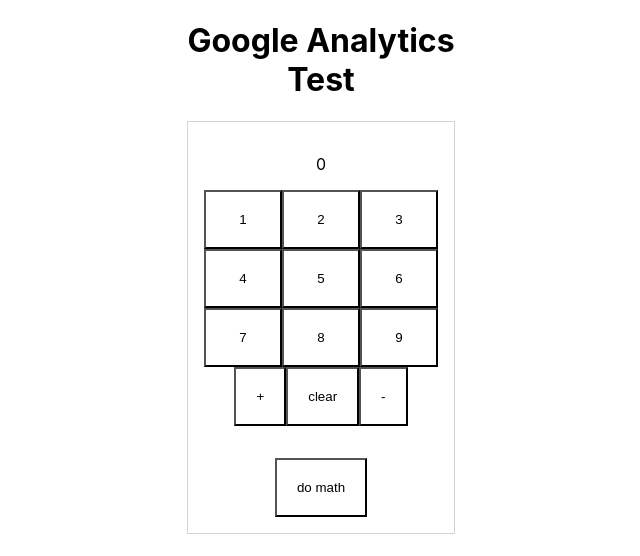
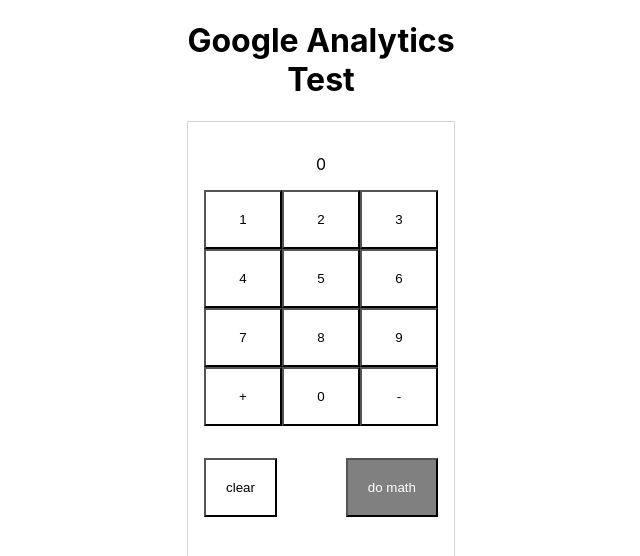
Before and after one commit to jathom30/test-google-analytics, a React (Create React App) app: page / in a window 1280 px wide. Both pictures are taken after a click on the button "click me". Shown: the top 556 px of the page, without its empty margins (319-959 px from the left). Built offline with nearby package versions, Linux system fonts and the light colour scheme.

Commit message:
update calc

```diff
--- a/src/App.js
+++ b/src/App.js
@@ -33,8 +33,12 @@
   };
   const handleSolve = () => {
     const secondNumber = parseInt(numbers.join(""));
-    if (operator === "add") setSolution(firstNumber + secondNumber);
-    if (operator === "subtract") setSolution(firstNumber - secondNumber);
+    if (operator === "add") {
+      setSolution(firstNumber + secondNumber);
+    }
+    if (operator === "subtract") {
+      setSolution(firstNumber - secondNumber);
+    }
     ReactGA.event({
       category: "button press",
       action: "solution",
@@ -42,26 +46,37 @@
     });
   };
 
+  const handleNumber = number => {
+    const numArr = [...numbers, number];
+    setNumbers(numArr);
+    ReactGA.event({
+      category: "number press",
+      action: "number",
+      label: number.toString()
+    });
+  };
+
   return (
     <div className="calc">
       <p style={{ minHeight: 18 }}>{numbers.length && numbers}</p>
       <div className="calc-numbers">
-        <button onClick={() => setNumbers([...numbers, 1])}>1</button>
-        <button onClick={() => setNumbers([...numbers, 2])}>2</button>
-        <button onClick={() => setNumbers([...numbers, 3])}>3</button>
-        <button onClick={() => setNumbers([...numbers, 4])}>4</button>
-        <button onClick={() => setNumbers([...numbers, 5])}>5</button>
-        <button onClick={() => setNumbers([...numbers, 6])}>6</button>
-        <button onClick={() => setNumbers([...numbers, 7])}>7</button>
-        <button onClick={() => setNumbers([...numbers, 8])}>8</button>
-        <button onClick={() => setNumbers([...numbers, 9])}>9</button>
+        <button onClick={() => handleNumber(1)}>1</button>
+        <button onClick={() => handleNumber(2)}>2</button>
+        <button onClick={() => handleNumber(3)}>3</button>
+        <button onClick={() => handleNumber(4)}>4</button>
+        <button onClick={() => handleNumber(5)}>5</button>
+        <button onClick={() => handleNumber(6)}>6</button>
+        <button onClick={() => handleNumber(7)}>7</button>
+        <button onClick={() => handleNumber(8)}>8</button>
+        <button onClick={() => handleNumber(9)}>9</button>
+        <button onClick={handleAdd}>+</button>
+        <button onClick={() => handleNumber(0)}>0</button>
+        <button onClick={handleSubtract}>-</button>
       </div>
       <div className="computation">
-        <button onClick={handleAdd}>+</button>
         <button onClick={() => setNumbers([])}>clear</button>
-        <button onClick={handleSubtract}>-</button>
+        <button onClick={handleSolve}>do math</button>
       </div>
-      <button onClick={handleSolve}>do math</button>
     </div>
   );
 };
@@ -104,7 +119,9 @@
     <div className="App">
       <h1>Google Analytics Test</h1>
       {!update && <button onClick={start}>click me</button>}
-      {update && <UpdateComponent setSolution={setSolution} />}
+      {update && (
+        <UpdateComponent setSolution={setSolution} solution={solution} />
+      )}
       {solution !== 0 && <Clear solution={solution} clearItUp={clearItUp} />}
     </div>
   );
--- a/src/App.scss
+++ b/src/App.scss
@@ -18,7 +18,14 @@
   grid-template-columns: 1fr 1fr 1fr;
 }
 .computation {
-  margin-bottom: 2rem;
+  margin: 2rem 0;
+  display: flex;
+  flex-direction: row;
+  justify-content: space-between;
+  button:last-of-type {
+    background: gray;
+    color: white;
+  }
 }
 
 .App-logo {
```
